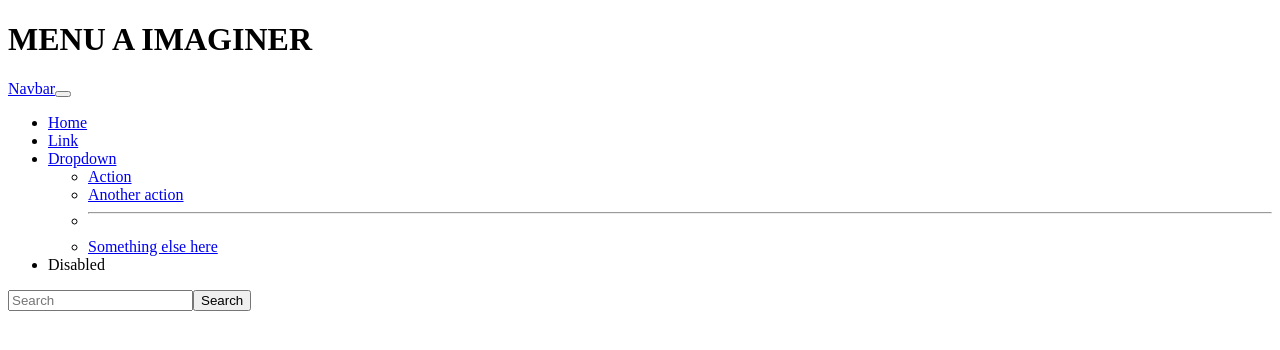
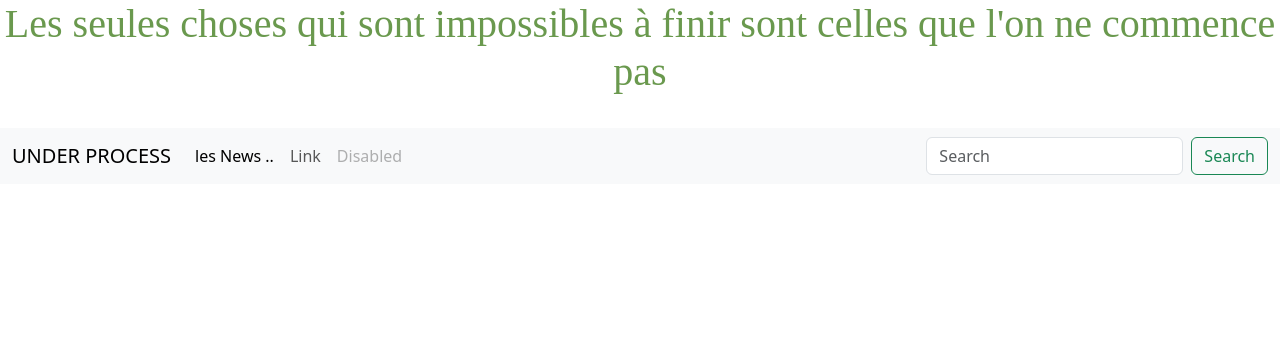
Before and after one commit to Cda-Skills/Angular_18, an Angular app: page / in a window 1280 px wide. Shown: the top 350 px of the page. Built offline with nearby package versions, Linux system fonts and the light colour scheme.

Commit message:
Slogan d'encouragement !!

```diff
--- a/angular.json
+++ b/angular.json
@@ -28,11 +28,11 @@
               }
             ],
             "styles": [
-
+    		  "node_modules/bootstrap/dist/css/bootstrap.css",
               "src/styles.css"
             ],
             "scripts": [
-
+              "node_modules/bootstrap/dist/js/bootstrap.js"
               ]
           },
           "configurations": {
--- a/src/app/general/topmenu/topmenu.component.css
+++ b/src/app/general/topmenu/topmenu.component.css
@@ -0,0 +1,5 @@
+h1{
+	font-family: cursive;
+	color: #6A994E;
+	text-align: center;
+}
--- a/src/app/general/topmenu/topmenu.component.html
+++ b/src/app/general/topmenu/topmenu.component.html
@@ -1,20 +1,20 @@
-<h1>MENU A IMAGINER</h1>
-
+<h1 >Les seules choses qui sont impossibles à finir sont celles que l'on ne commence pas</h1>
+<br>
 <nav class="navbar navbar-expand-lg bg-body-tertiary">
   <div class="container-fluid">
-    <a class="navbar-brand" href="#">Navbar</a>
+    <a class="navbar-brand" href="#">UNDER PROCESS</a>
     <button class="navbar-toggler" type="button" data-bs-toggle="collapse" data-bs-target="#navbarSupportedContent" aria-controls="navbarSupportedContent" aria-expanded="false" aria-label="Toggle navigation">
       <span class="navbar-toggler-icon"></span>
     </button>
     <div class="collapse navbar-collapse" id="navbarSupportedContent">
       <ul class="navbar-nav me-auto mb-2 mb-lg-0">
         <li class="nav-item">
-          <a class="nav-link active" aria-current="page" href="#">Home</a>
+          <a class="nav-link active" aria-current="page" href="#">les News ..</a>
         </li>
         <li class="nav-item">
           <a class="nav-link" href="#">Link</a>
         </li>
-        <li class="nav-item dropdown">
+       <!--  <li class="nav-item dropdown">
           <a class="nav-link dropdown-toggle" href="#" role="button" data-bs-toggle="dropdown" aria-expanded="false">
             Dropdown
           </a>
@@ -24,7 +24,7 @@
             <li><hr class="dropdown-divider"></li>
             <li><a class="dropdown-item" href="#">Something else here</a></li>
           </ul>
-        </li>
+        </li> -->
         <li class="nav-item">
           <a class="nav-link disabled" aria-disabled="true">Disabled</a>
         </li>
```
